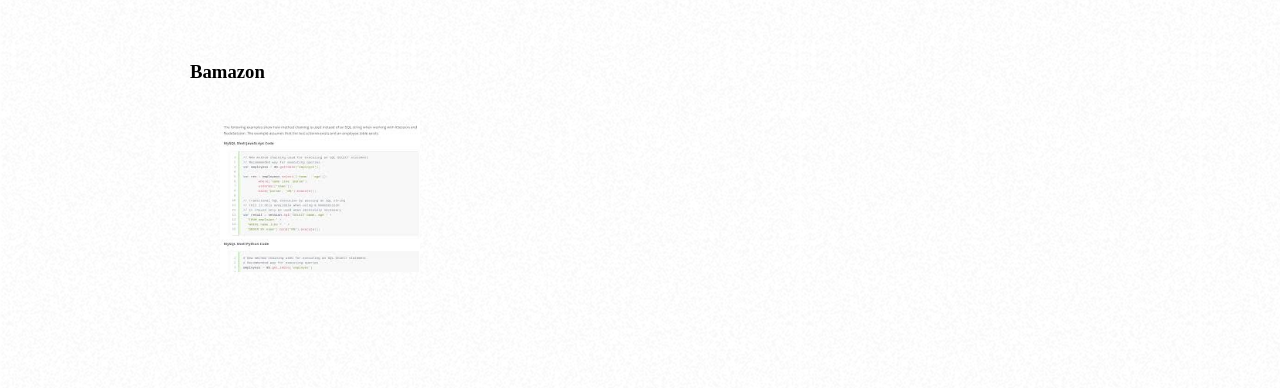
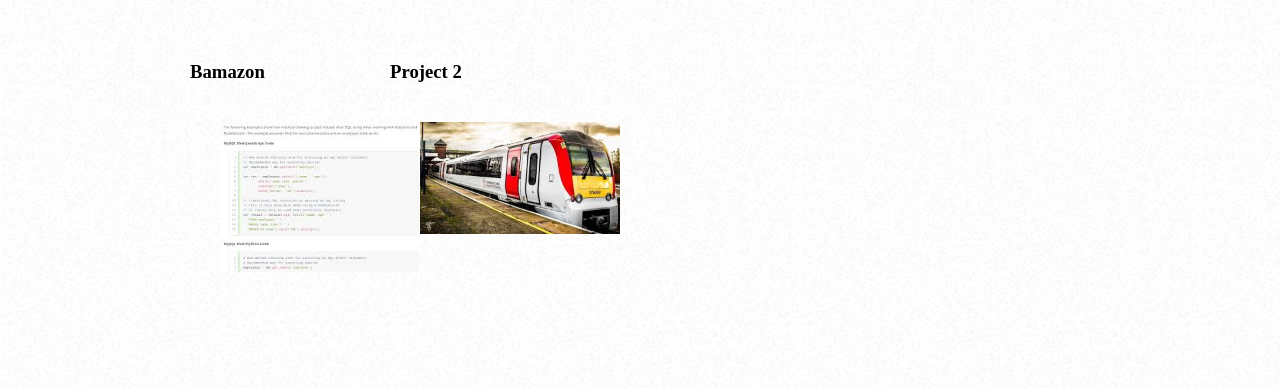
Before and after one commit to LWynne8353/Basic-Portfolio, a plain HTML site: page portfolio.html in a window 1280 px wide. Shown: the part 726-1114 px from the top of the page. Drawn offline with Linux system fonts and the light colour scheme.

```diff
--- a/portfolio.html
+++ b/portfolio.html
@@ -62,6 +62,11 @@
         <h3>Bamazon</h3>
         <a href="https://youtu.be/5uX4SWJ7K1Q"><img src="assets/images/mysql.jpg" width="" height="" alt=""></a>
       </div>
+
+      <div class="image-gallery">
+        <h3>Project 2</h3>
+        <a href="https://doc-portal.herokuapp.com/"><img src="assets/images/train.jpg" width="" height="" alt=""></a>
+      </div>
     </section>
   </div>
 
```
